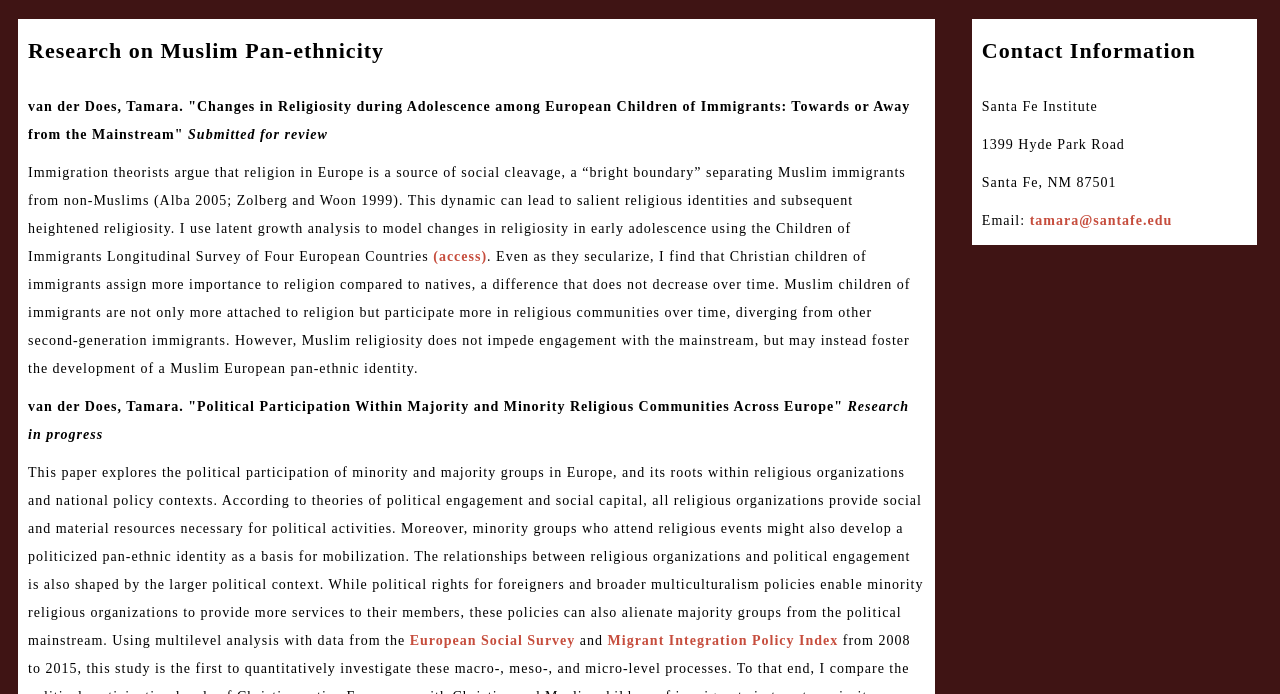
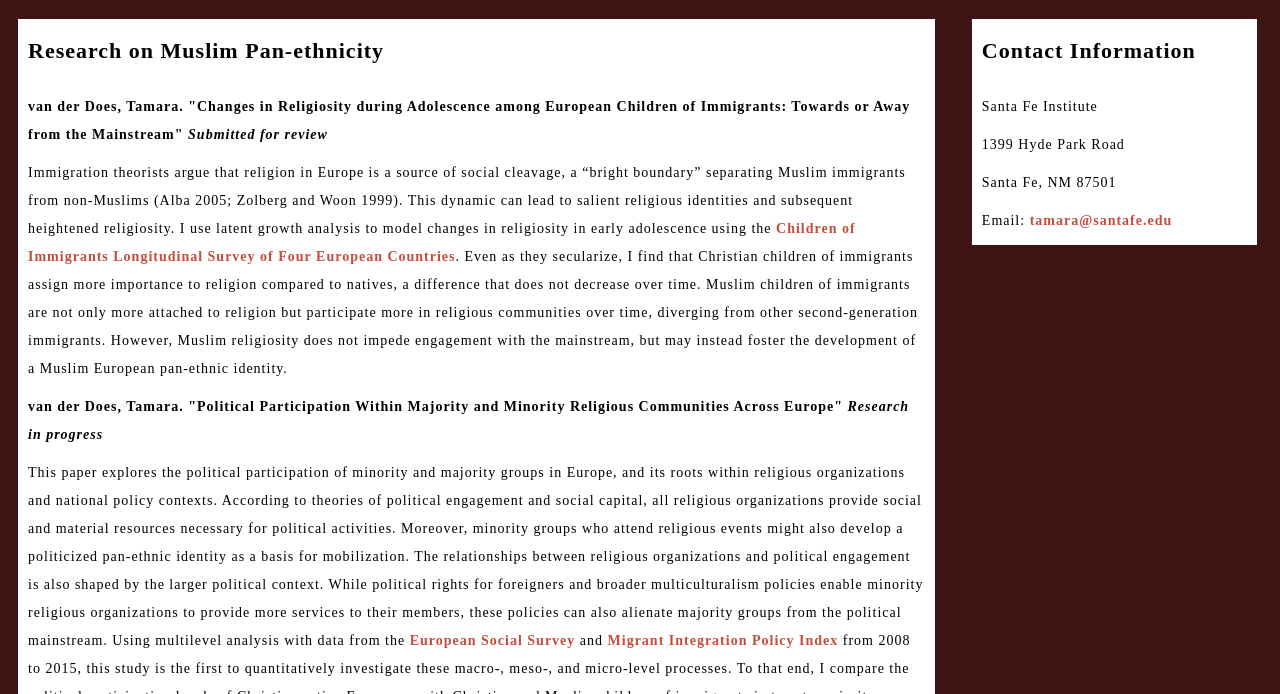
Before and after one commit to tamaravdd/tamaravdd.github.io, a plain HTML site: page dissertation.html in a window 1280 px wide. Shown: the part 106-800 px from the top of the page. Drawn offline with Linux system fonts and the light colour scheme; a web font is replaced by a local one.

Commit message:
Update dissertation.html

```diff
--- a/dissertation.html
+++ b/dissertation.html
@@ -17,7 +17,7 @@
     <div id="first">
       <h1> Research on Muslim Pan-ethnicity </h1>
        <p> <strong>van der Does, Tamara. "Changes in Religiosity during Adolescence among European Children of Immigrants: Towards or Away from the Mainstream" <i> Submitted for review </i> </strong> </p>
-      <p> Immigration theorists argue that religion in Europe is a source of social cleavage, a “bright boundary” separating Muslim immigrants from non-Muslims (Alba 2005; Zolberg and Woon 1999). This dynamic can lead to salient religious identities and subsequent heightened religiosity. I use latent growth analysis to model changes in religiosity in early adolescence using the Children of Immigrants Longitudinal Survey of Four European Countries <a href="https://dbk.gesis.org/dbksearch/sdesc2.asp?no=5353" target="_blank" rel="noopener" >(access)</a>. Even as they secularize, I find that Christian children of immigrants assign more importance to religion compared to natives, a difference that does not decrease over time. Muslim children of immigrants are not only more attached to religion but participate more in religious communities over time, diverging from other second-generation immigrants. However, Muslim religiosity does not impede  engagement with the mainstream, but may instead foster the development of a Muslim European pan-ethnic identity. </p>
+      <p> Immigration theorists argue that religion in Europe is a source of social cleavage, a “bright boundary” separating Muslim immigrants from non-Muslims (Alba 2005; Zolberg and Woon 1999). This dynamic can lead to salient religious identities and subsequent heightened religiosity. I use latent growth analysis to model changes in religiosity in early adolescence using the <a href="https://dbk.gesis.org/dbksearch/sdesc2.asp?no=5353" target="_blank" rel="noopener" >Children of Immigrants Longitudinal Survey of Four European Countries</a>. Even as they secularize, I find that Christian children of immigrants assign more importance to religion compared to natives, a difference that does not decrease over time. Muslim children of immigrants are not only more attached to religion but participate more in religious communities over time, diverging from other second-generation immigrants. However, Muslim religiosity does not impede  engagement with the mainstream, but may instead foster the development of a Muslim European pan-ethnic identity. </p>
 
       <p> <strong>van der Does, Tamara. "Political Participation Within Majority and Minority Religious
 Communities Across Europe" <i> Research in progress </i> </strong> </p>
```
